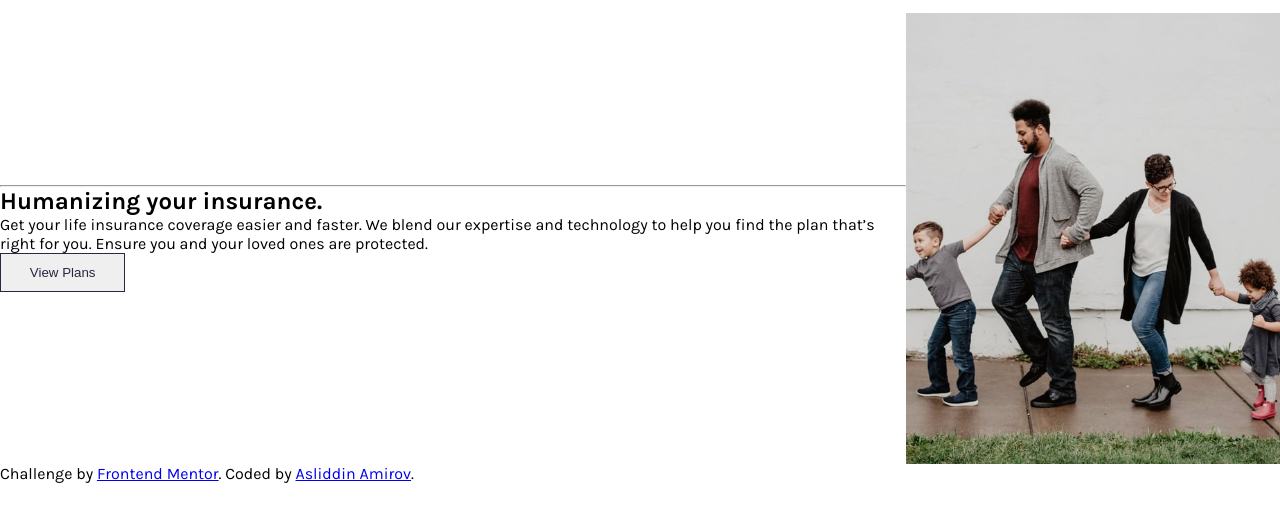
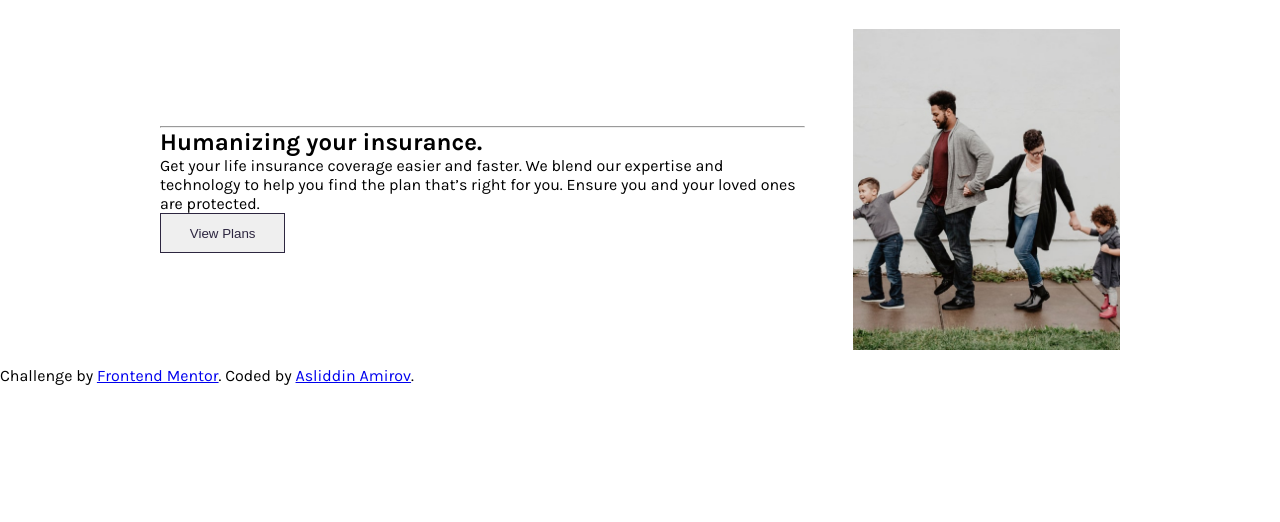
Before and after one commit to asliddinamir/project44-FM, a plain HTML site: page index.html in a window 1280 px wide. Shown: the part 70-592 px from the top of the page. Drawn offline with Linux system fonts and the light colour scheme.

Commit message:
done hero

```diff
--- a/style.css
+++ b/style.css
@@ -70,4 +70,7 @@ body {
 .hero {
     display: flex;
     align-items: center;
+    padding: 1rem 10rem;
+    justify-content: space-between;
+    gap: 3rem;
 }
```
